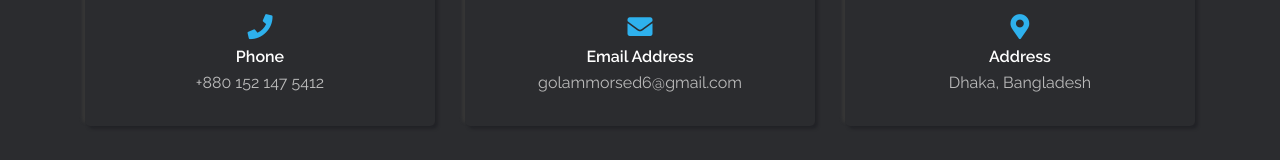
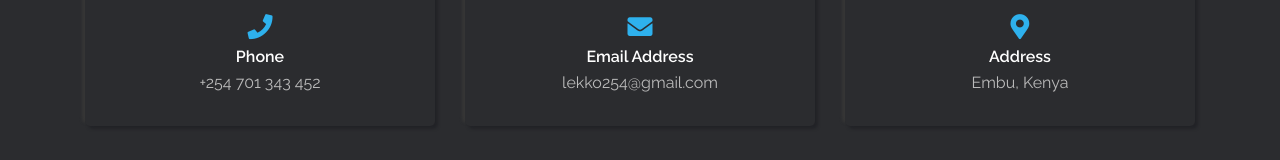
Before and after one commit to lxmwaniky/portfolio, a plain HTML site: page index.html in a window 1280 px wide. Shown: the part 4402-4562 px from the top of the page. Drawn offline with nearby package versions, Linux system fonts and the light colour scheme.

Commit message:
Updated contact Details

```diff
--- a/index.html
+++ b/index.html
@@ -727,7 +727,7 @@
             <div class="contact-item-inner outer-shadow">
               <i class="fas fa-phone">
                 <span class="contact-span">Phone</span>
-                <p class="contact-p">+880 152 147 5412</p>
+                <p class="contact-p">+254 701 343 452</p>
               </i>
             </div>
           </div>
@@ -737,7 +737,7 @@
             <div class="contact-item-inner outer-shadow">
               <i class="fas fa-envelope">
                 <span class="contact-span">Email Address</span>
-                <p class="contact-p">golammorsed6@gmail.com</p>
+                <p class="contact-p">lekko254@gmail.com</p>
               </i>
             </div>
           </div>
@@ -747,7 +747,7 @@
             <div class="contact-item-inner outer-shadow">
               <i class="fas fa-map-marker-alt">
                 <span class="contact-span">Address</span>
-                <p class="contact-p">Dhaka, Bangladesh</p>
+                <p class="contact-p">Embu, Kenya</p>
               </i>
             </div>
           </div>
```
